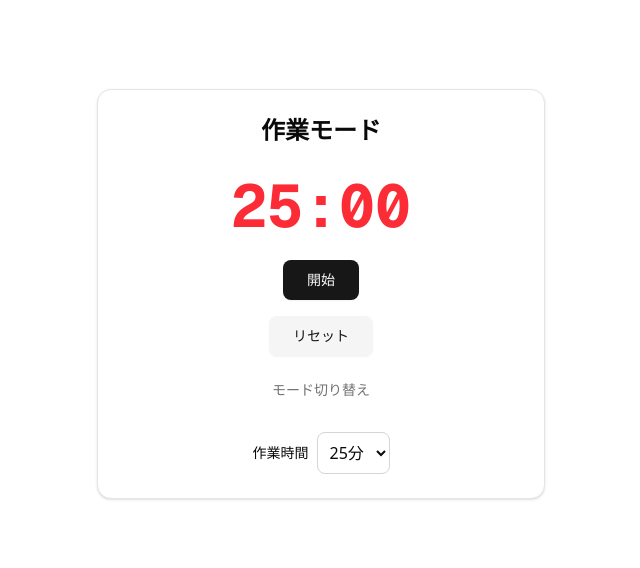
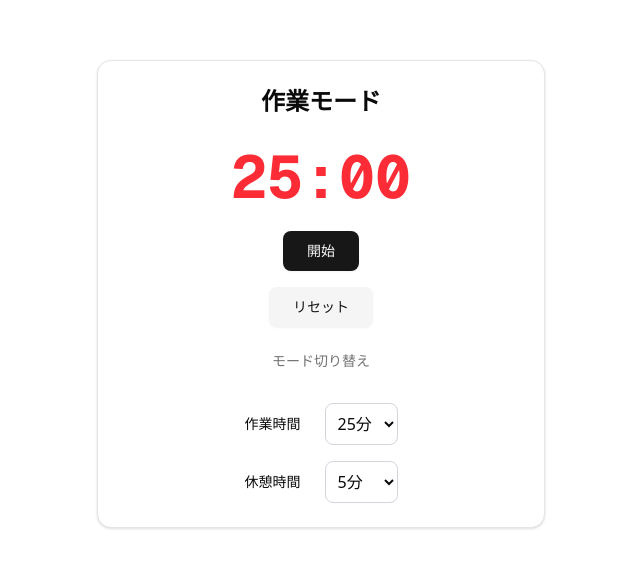
Before and after one commit to Naoya-kawakami0329/pomodoro-timer, a Next.js app: page / in a window 1280 px wide. Shown: the part 106-674 px from the top of the page, without its empty margins (319-959 px from the left). Built offline with nearby package versions, Linux system fonts and the light colour scheme.

Commit message:
休憩時間の設定機能実装

```diff
--- a/src/components/TimerApp.tsx
+++ b/src/components/TimerApp.tsx
@@ -34,7 +34,7 @@ const [breakDuration, setBreakDuration] = useState(5);
     setMode(newMode);
     //タイマーの残り時間をリセットする
     //作業モードなら25分、休憩モードなら5分
-    setTimeleft({ minutes: newMode === "work" ? workDuration : 5, seconds: 0 });
+    setTimeleft({ minutes: newMode === "work" ? workDuration : breakDuration, seconds: 0 });
     //タイマーを停止する
     setIsRunning(false);
     //タイマーのモードを切り替える
@@ -101,8 +101,10 @@ const [breakDuration, setBreakDuration] = useState(5);
             isRunning={isRunning}
           />
         </CardContent>
-        <CardFooter className="flex justify-center items-center gap-2">
-            <label className="text-sm text-medium">
+        <CardFooter className="flex flex-col gap-4 w-full max-w-[200px] mx-auto">
+          {/* 作業時間の設定 */}
+          <div className="flex items-center gap-2">
+            <label className="text-sm text-medium min-w-[4.5rem]">
               作業時間
             </label>
             <select className="p-2 border border-gray-300 rounded-md focus:outline-none focus:ring-2 focus:ring-blue-500"
@@ -121,6 +123,29 @@ const [breakDuration, setBreakDuration] = useState(5);
                 ))
               }
             </select>
+          </div>
+          {/* 休憩時間の設定 */}
+          <div className="flex items-center gap-2">
+            <label className="text-sm text-medium min-w-[4.5rem]">
+              休憩時間
+            </label>
+            <select className="p-2 border border-gray-300 rounded-md focus:outline-none focus:ring-2 focus:ring-blue-500"
+              value={breakDuration}
+              onChange={(e)=>{
+                const newDuration = parseInt(e.target.value);
+                setBreakDuration(newDuration);
+                if(mode==="break" && !isRunning){
+                  setTimeleft({minutes:newDuration,seconds:0});
+                }
+              }}
+            >
+              {
+                [1,2,3,5,10].map((minutes)=>(
+                  <option key={minutes} value={minutes}>{minutes}分</option>
+                ))
+              }
+            </select>
+          </div>
         </CardFooter>
       </Card>
     </div>
```
